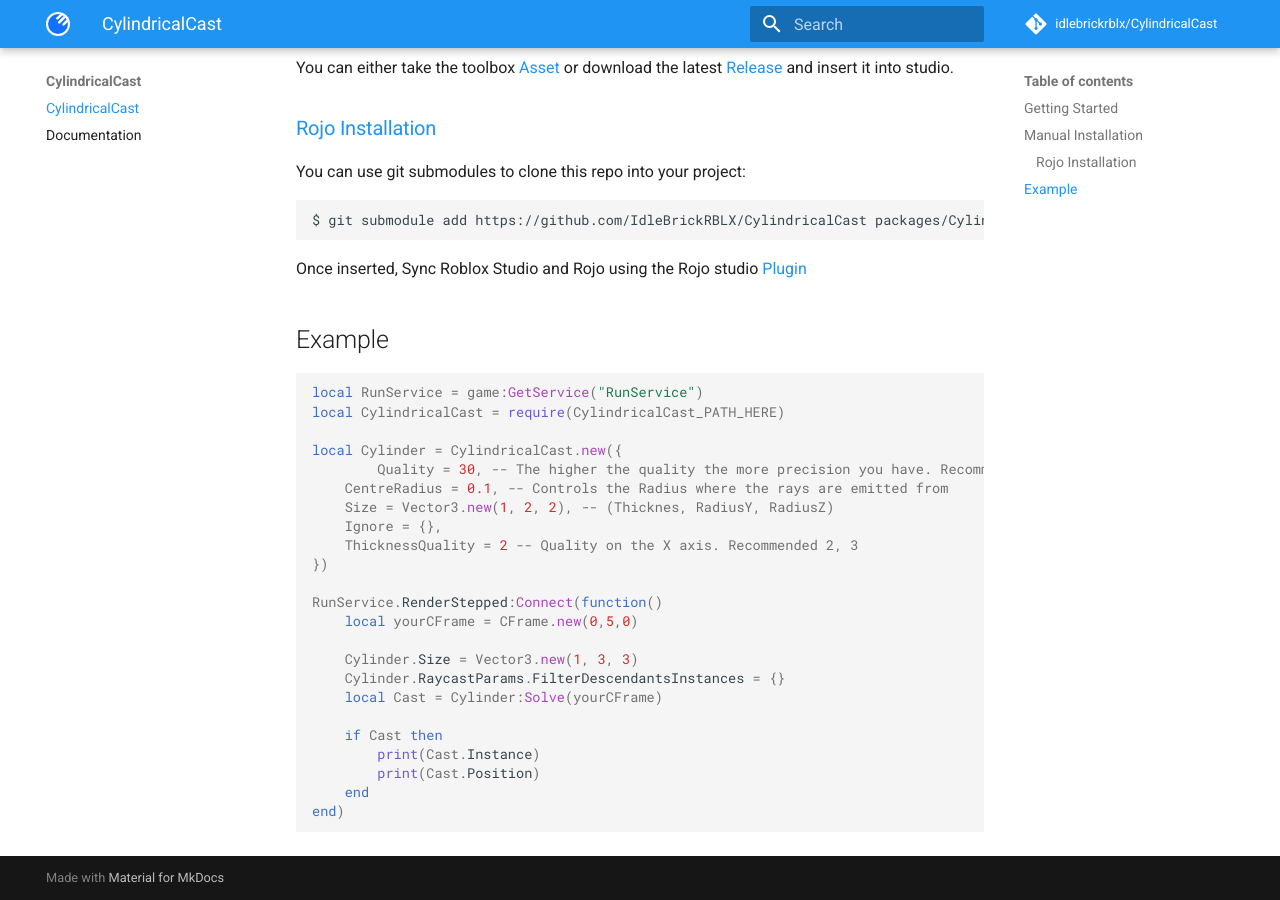
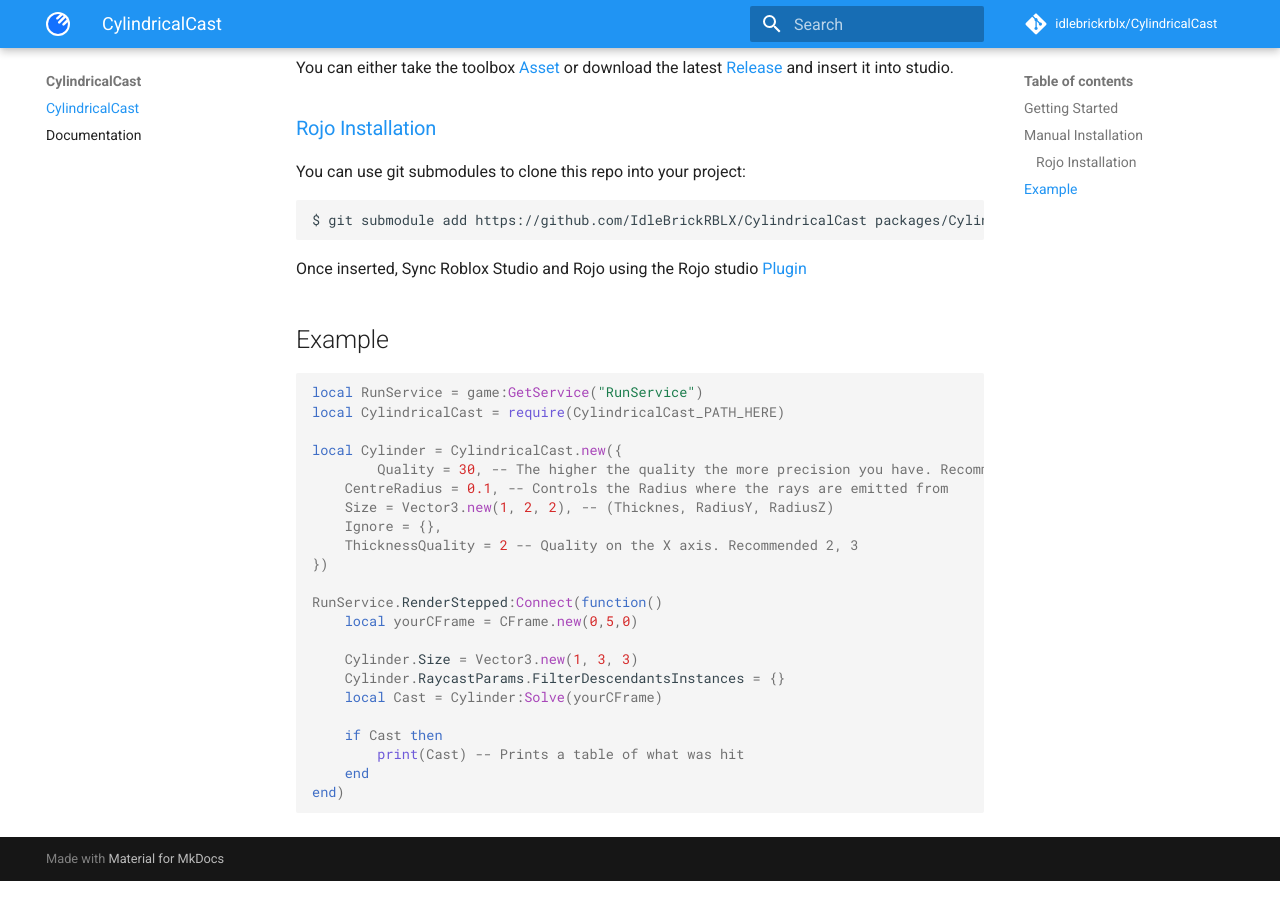
Before and after one commit to IdleBrickRBLX/CylindricalCast, an MkDocs documentation site: the page built from docs/index.md, in a window 1280 px wide and 900 px high, scrolled down 533 px. Built offline with MkDocs 1.6.1 and Material for MkDocs 9.7.7, drawn with Linux system fonts in a browser that asks for light colours; comment, search, counter and statistics services are not loaded.

Commit message:
Update index.md

````diff
--- a/docs/index.md
+++ b/docs/index.md
@@ -55,8 +55,7 @@
     local Cast = Cylinder:Solve(yourCFrame)
 
     if Cast then
-        print(Cast.Instance)
-        print(Cast.Position)
+        print(Cast) -- Prints a table of what was hit
     end
 end)
 ```
````
